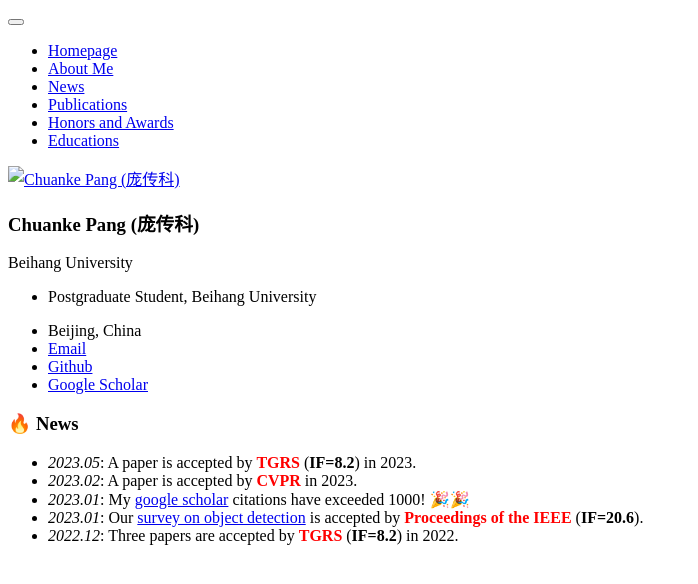
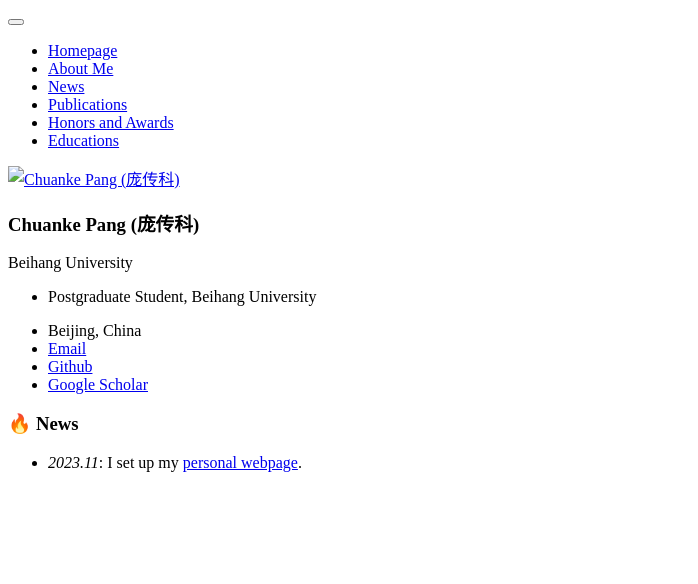
Before and after one commit to chuankepang/chuanke_academic.github.io, a Jekyll site: the page built from _pages/includes/news.md, in a window 1280 px wide. Shown: the top 584 px of the page, without its empty margins (0-698 px from the left). Built offline with Jekyll 4.4.1, drawn with Linux system fonts in a browser that asks for light colours; our own code applies the rules of GitHub Pages for plain Markdown files.

Commit message:
Update news.md

```diff
--- a/_pages/includes/news.md
+++ b/_pages/includes/news.md
@@ -1,6 +1,2 @@
 # 🔥 News
-- *2023.05*: A paper is accepted by **<font color="red">TGRS</font>** (**IF=8.2**) in 2023.
-- *2023.02*: A paper is accepted by **<font color="red">CVPR</font>** in 2023.
-- *2023.01*: My [google scholar](https://scholar.google.com/citations?user=5RF4ia8AAAAJ) citations have exceeded 1000! 🎉🎉
-- *2023.01*: Our [survey on object detection](https://arxiv.org/abs/1905.05055) is accepted by **<font color="red">Proceedings of the IEEE</font>** (**IF=20.6**).
-- *2022.12*: Three papers are accepted by **<font color="red">TGRS</font>** (**IF=8.2**) in 2022.
+- *2023.11*: I set up my [personal webpage](chuankepang.github.io).
```
